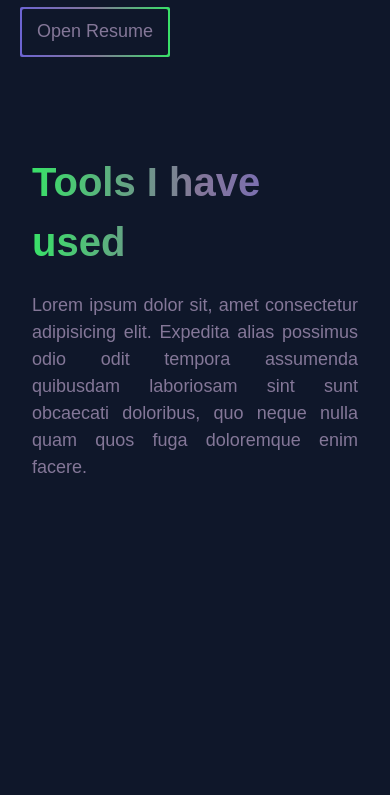
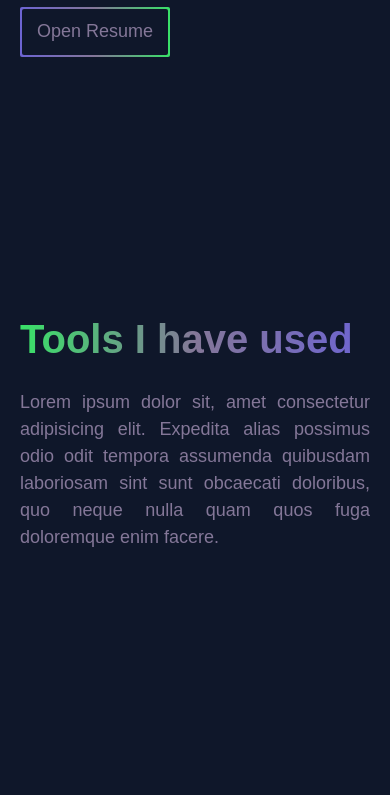
Before and after one commit to edememediong1/litefolio, a React (Vite) app: page / in a window 390 px wide. Shown: the part 3940-4735 px from the top of the page. Built offline with nearby package versions, Linux system fonts and the light colour scheme; a web font is replaced by a local one.

Commit message:
added the last feature for the about

```diff
--- a/src/index.css
+++ b/src/index.css
@@ -144,12 +144,12 @@
 
         .tools-cont {
 
-            @apply w-full h-[100vh] p-8;
+            @apply w-full p-5;
 
         }
 
         .tools-head {
-            font-size: 35px;
+            font-size: 33px;
         }
 
         .tools-text {
@@ -202,7 +202,7 @@
         .about-cont{
             display: flex;
             flex-direction: column;
-            @apply w-full p-0 h-[80vh]  justify-start items-center;
+            @apply w-full p-0 h-[100vh]  justify-start items-center;
 
         }
 
@@ -220,7 +220,7 @@
 
         .tools-cont {
 
-            @apply w-full h-[150vh] ;
+            @apply w-full h-[120vh] ;
 
         }
 
--- a/src/sections/Tools.jsx
+++ b/src/sections/Tools.jsx
@@ -10,7 +10,7 @@ import css from "../assets/css.svg"
 function Tools() {
   return (
     <div className="tools-cont h-screen  bg-primary-bg p-10">
-        <h2 className="tools-head text-[3.5rem] font-[700] font-jamjuree bg-gradient-to-r from-lemon via-dark-light to-purple bg-clip-text text-transparent">Tools I have used</h2>
+        <p className="tools-head text-[3.5rem] font-[700] font-jamjuree bg-gradient-to-r from-lemon via-dark-light to-purple bg-clip-text text-transparent">Tools I have used</p>
         <p className="tools-text text-[1.25rem] font-jamjuree text-dark-light mt-5">Lorem ipsum dolor sit, amet consectetur adipisicing elit. Expedita alias possimus odio odit tempora assumenda quibusdam laboriosam sint sunt obcaecati doloribus, quo neque nulla quam quos fuga doloremque enim facere.</p>
         <article className="tools-item flex justify-between items-center h-[70%]">
             <section className="tool-one w-[50%] flex justify-start items-center">
```
